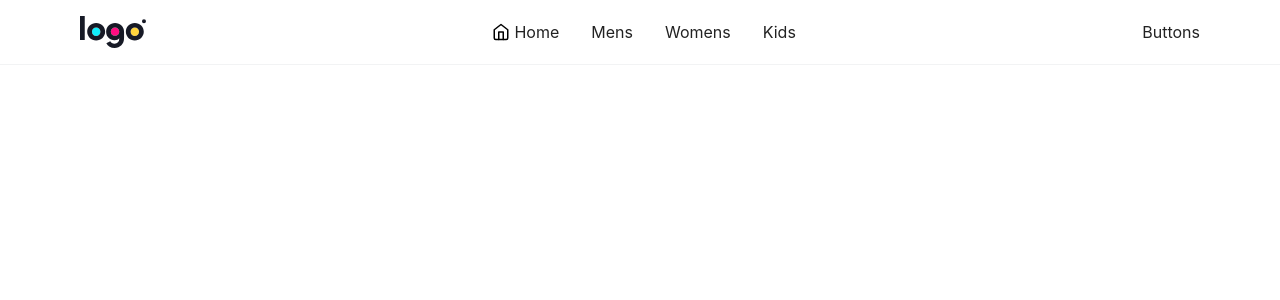
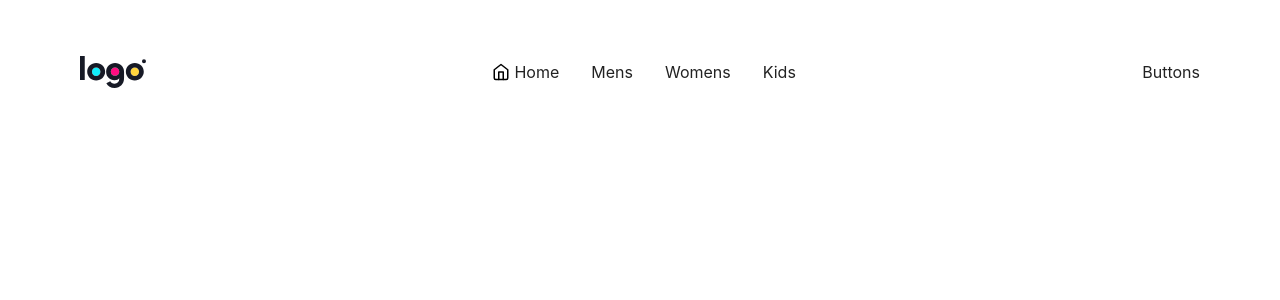
Before and after one commit to jdtownn/Ecommerce-App, a React (Vite) app in the folder frontend/: page /kids in a window 1280 px wide. Shown: the top 300 px of the page. Built offline with nearby package versions, Linux system fonts and the light colour scheme.

Commit message:
Nav Routes

```diff
--- a/frontend/src/App.jsx
+++ b/frontend/src/App.jsx
@@ -1,6 +1,11 @@
 import { BrowserRouter, Route, Routes } from "react-router-dom";
 import Header from "./components/Header.jsx";
 import Home from "./pages/Home.jsx";
+import Category from "./pages/Category.jsx";
+import Cart from "./pages/Cart.jsx";
+import Product from "./pages/Product.jsx";
+import Login from "./pages/Login.jsx";
+import Footer from "./components/Footer.jsx";
 
 const App = () => {
   return (
@@ -9,7 +14,16 @@ const App = () => {
         <Header />
         <Routes>
           <Route path="/" element={<Home />} />
+          <Route path="/mens" element={<Category />} />
+          <Route path="/womens" element={<Category />} />
+          <Route path="/kids" element={<Category />} />
+          <Route path="/product" element={<Product />}>
+            <Route path=":productId" element={<Product />} />
+          </Route>
+          <Route path="/cart-page" element={<Cart />} />
+          <Route path="/login" element={<Login />} />
         </Routes>
+        <Footer />
       </BrowserRouter>
     </main>
   );
--- /dev/null
+++ b/frontend/src/components/Footer.jsx
@@ -0,0 +1,5 @@
+const Footer = () => {
+  return <div>Footer</div>;
+};
+
+export default Footer;
--- a/frontend/src/components/Header.jsx
+++ b/frontend/src/components/Header.jsx
@@ -4,7 +4,7 @@ import Navbar from "../components/Navbar";
 
 const Header = () => {
   return (
-    <header className="fixed top-0 max_padd_container m-auto w-full bg-white ring-1 ring-slate-900/5 z-10 ">
+    <header className="fixed top-0 max_padd_container mx-auto w-full bg-white py-10 z-10 ">
       <div className=" py-4 flex justify-between items-center">
         {/*logo*/}
         <div>
--- /dev/null
+++ b/frontend/src/pages/Cart.jsx
@@ -0,0 +1,5 @@
+const Cart = () => {
+  return <div>Cart</div>;
+};
+
+export default Cart;
--- /dev/null
+++ b/frontend/src/pages/Category.jsx
@@ -0,0 +1,5 @@
+const Category = () => {
+  return <div>Category</div>;
+};
+
+export default Category;
--- /dev/null
+++ b/frontend/src/pages/Login.jsx
@@ -0,0 +1,5 @@
+const Login = () => {
+  return <div>Login</div>;
+};
+
+export default Login;
--- /dev/null
+++ b/frontend/src/pages/Product.jsx
@@ -0,0 +1,5 @@
+const Product = () => {
+  return <div>Product</div>;
+};
+
+export default Product;
```
